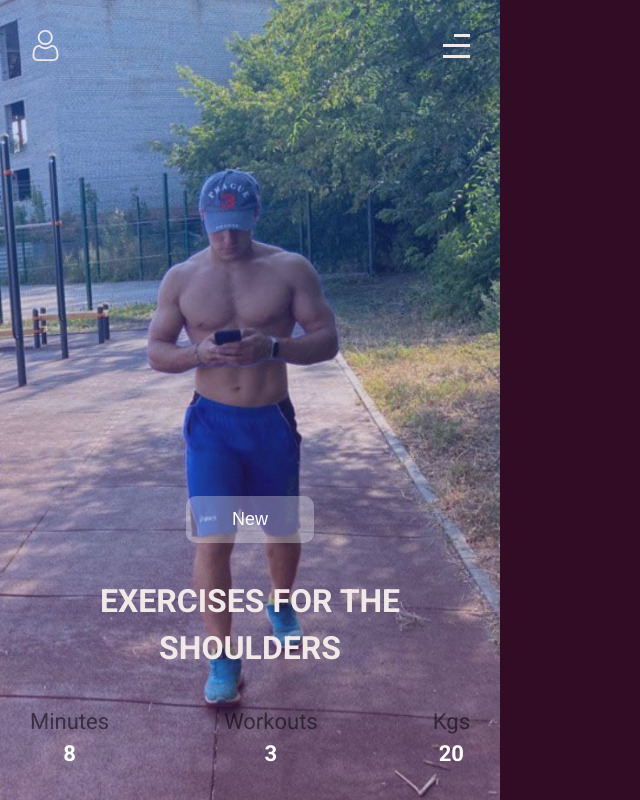
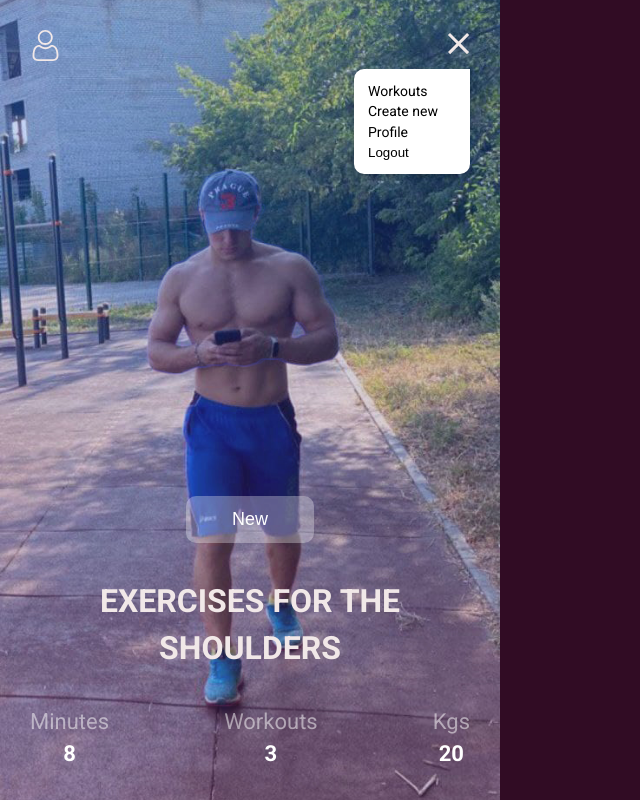
Before and after one commit to Malginn/My-study, a React (Create React App) app in the folder workout-app/front/: page / in a window 1280 px wide. Both pictures are taken after a click on the button 456 px from the left and 47 px from the top of the page. Shown: the whole page, without its empty margins (0-640 px from the left). Built offline with nearby package versions, Linux system fonts and the light colour scheme.

Commit message:
Fear(Hamburger)
-animation
-menu
-countes' color
-work with useState

```diff
--- a/workout-app/front/src/App.jsx
+++ b/workout-app/front/src/App.jsx
@@ -1,5 +1,5 @@
 import React from 'react'
-import { BrowserRouter,Routes, Route, Link } from 'react-router-dom'
+import { BrowserRouter,Routes, Route, Link} from 'react-router-dom'
 
 import Home from './components/pages/Home/Home'
 import NewWorkout from './components/pages/NewWorkout/NewWorkout'
--- /dev/null
+++ b/workout-app/front/src/components/common/Header/Hamburger/Hamburger.jsx
@@ -0,0 +1,36 @@
+import React from 'react'
+import styles from './Hamburger.module.scss'
+import hamburgerImage from '../../../../images/header/hamburger.svg'
+import hamburgerCloseImage from '../../../../images/header/hamburger-close.svg'
+import { Link } from 'react-router-dom'
+import { menu } from './menuBase.js'
+
+const Hamburger = () => {
+    const [show, setShow] = React.useState(false) //первое это значение текущего состояние, второе это функция
+
+    const handleLogout = () =>{
+        console.log('logout')
+    }
+
+    return (
+        <div className={styles.wrapper}>
+            <button type='button' onClick={() => setShow(!show)}>
+          <img src={show ? hamburgerCloseImage : hamburgerImage} alt="Hamburger"/>
+        </button>
+        <nav className={`${styles.menu} ${show ? styles.show : ''}`}>
+            <ul>
+                {menu.map((item, idx) => (
+                    <li key={`_menu_${idx}`}>
+                        <Link to={item.link}>{item.title}</Link>
+                    </li>
+                ))}
+                <li>
+                    <button onClick={handleLogout}>Logout</button>
+                </li>
+            </ul>
+        </nav>
+        </div>
+    )
+}
+
+export default Hamburger
--- /dev/null
+++ b/workout-app/front/src/components/common/Header/Hamburger/Hamburger.module.scss
@@ -0,0 +1,47 @@
+@import '../../../../scss/variables';
+@import '../../../../scss/animation.scss';
+
+.wrapper{
+    position: relative;
+    button{
+        background-color: transparent;
+        border: none;
+        outline: none;
+        cursor: pointer;
+        >img{
+            animation: opacity 0.4s;
+        }
+    }
+    >.menu{
+        display: none;
+        position: absolute;
+        top: calc(100% + 8px);
+        right:0;
+        min-width: 116px;
+
+        background-color: #fff;
+        color: #000;
+        padding:12px 14px;
+        font-size: 14px;
+        box-shadow: $bx-16;
+        border-radius: 10px 0px 10px 10px; //не со всех сторон закругление
+        animation: opacity 0.4s;
+        &.show{
+            display: block;
+        }
+
+        >ul{
+            list-style: none;
+            a{
+                color:#000;
+                text-decoration: none;
+                white-space: nowrap;
+                transition: color .2s ease-in;
+                &:hover, &:active{
+                    color: $accent;
+                    margin: 4px 0px;
+                }
+            }
+        }
+    }
+}
--- /dev/null
+++ b/workout-app/front/src/components/common/Header/Hamburger/menuBase.js
@@ -0,0 +1,14 @@
+export const menu =[
+    {
+        title: 'Workouts',
+        link: '/workouts',
+    },
+    {
+        title: 'Create new',
+        link: '/new-workout',
+    },
+    {
+        title: 'Profile',
+        link: '/profile',
+    }
+]
--- a/workout-app/front/src/components/common/Header/Header.jsx
+++ b/workout-app/front/src/components/common/Header/Header.jsx
@@ -1,7 +1,7 @@
 import React from 'react'
 import styles from './Header.module.scss'
 import userImage from '../../../images/header/user1.svg'
-import hamburgerImage from '../../../images/header/hamburger.svg'
+import Hamburger from './Hamburger/Hamburger'
 
 const Header = () =>{  //пишем компонент header
     return <header className={styles.header}>
@@ -9,9 +9,7 @@ const Header = () =>{  //пишем компонент header
     <button type='button'>
           <img src={userImage} alt="Auth"/>
     </button>
-    <button type='button'>
-          <img src={hamburgerImage} alt="Hamburger"/>
-    </button>
+    <Hamburger />
 
     </header> //не нужны ковычки имя класса
 }
--- a/workout-app/front/src/components/ui/Counters/Counters.module.scss
+++ b/workout-app/front/src/components/ui/Counters/Counters.module.scss
@@ -6,7 +6,7 @@
 .count{
     font-size: 22px;
     .heading{
-        color: rgba(0, 0, 0, 0.534);
+        color: rgba(255, 255, 255, 0.5);
         text-transform: capitalize;
     }
     .number{
--- /dev/null
+++ b/workout-app/front/src/scss/animation.scss
@@ -0,0 +1,8 @@
+@keyframes opacity {
+from{
+    opacity: 0;
+}
+    to{
+        opacity: 1;
+    }
+}
```
Also changed, not shown: workout-app/front/src/images/header/hamburger-close.svg (added).
